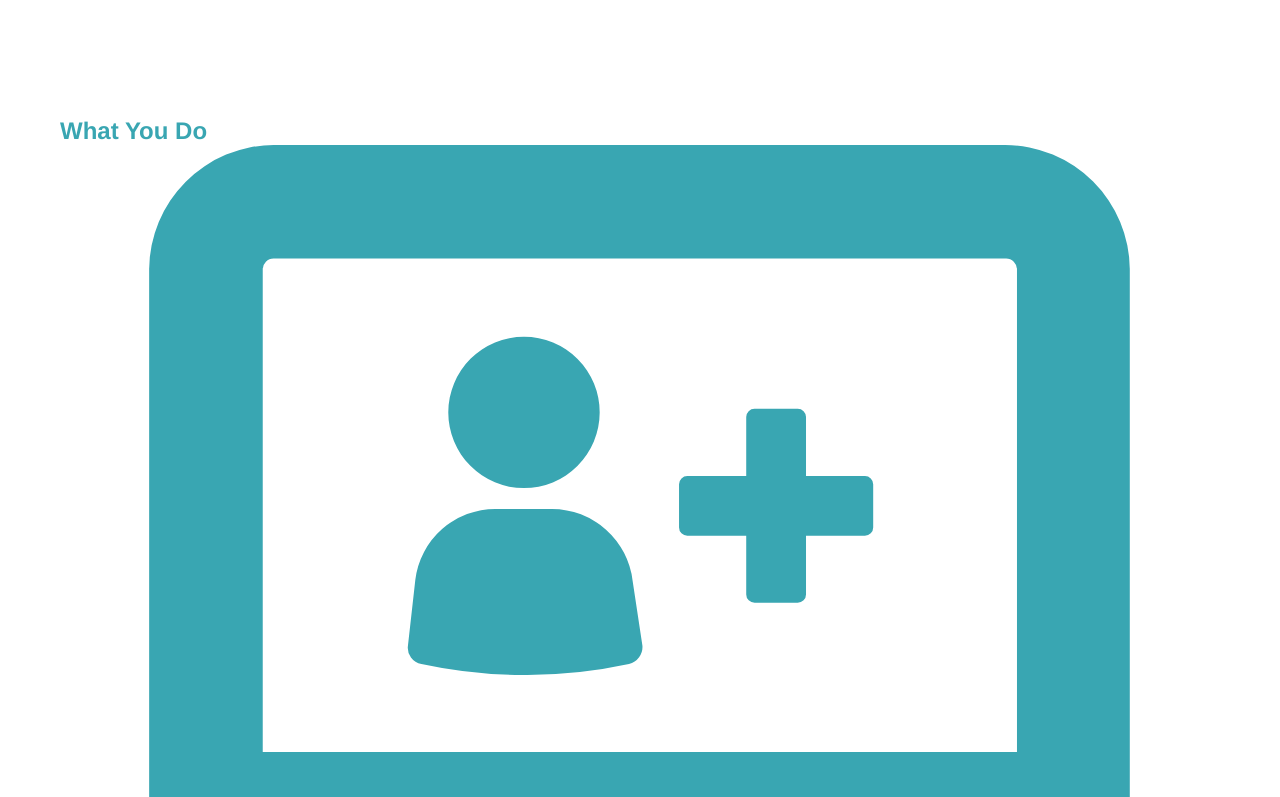
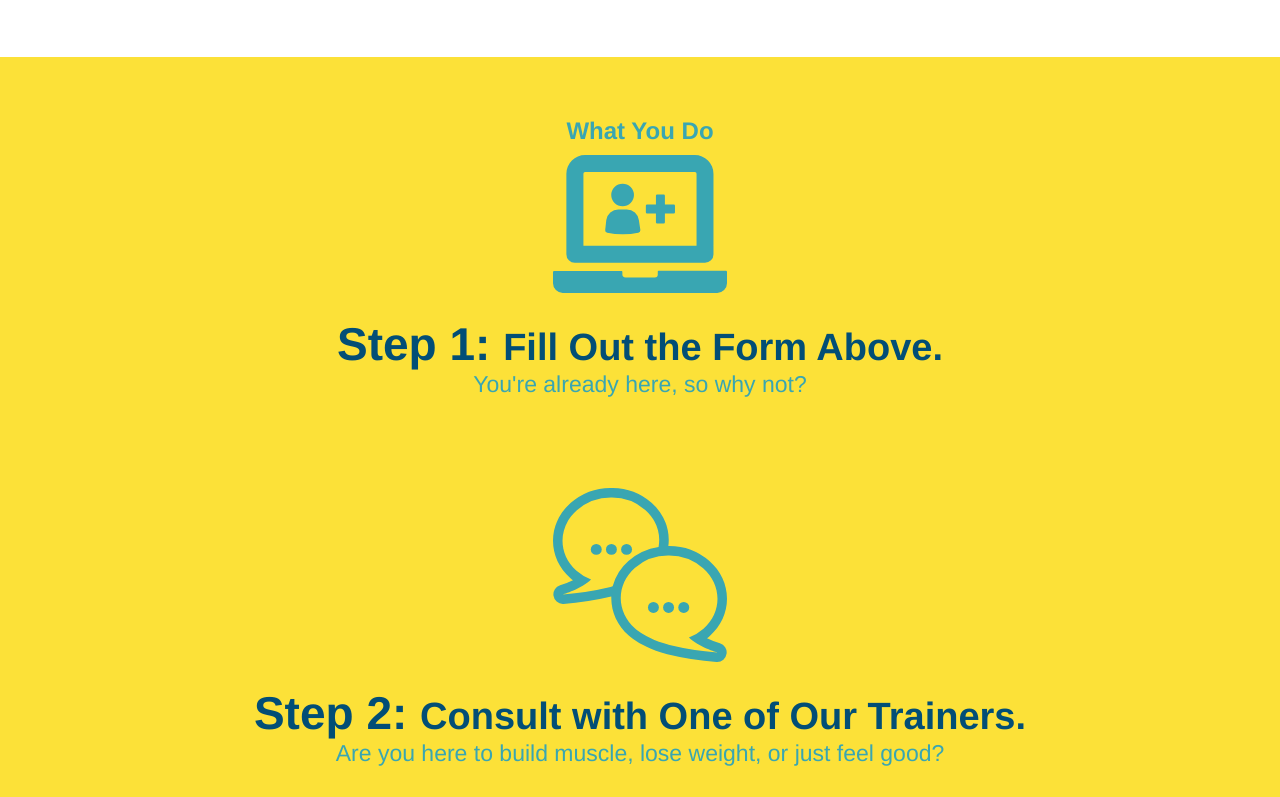
Before and after one commit to Jacee94/run-buddy, a plain HTML site: page index.html in a window 1280 px wide. Shown: the part 1003-1800 px from the top of the page. Drawn offline with Linux system fonts and the light colour scheme.

Commit message:
style what you do section

```diff
--- a/assets/css/style.css
+++ b/assets/css/style.css
@@ -69,6 +69,23 @@ section {
     padding: 60px;
 }
 
+.section-title {
+    font-size: 55px;
+    color: #024e76;
+    margin-bottom: 35px;
+    padding: 0 100px 20px 100px;
+    display: inline-block;
+    border-bottom: 3px solid;
+}
+
+.primary-border {
+    border-color: #fce138;
+}
+
+.secondary-border {
+    border-color: #39a6b2;
+}
+
 .hero {
     background-image: url("../images/hero-bg.jpg");
     height: 600px;
@@ -123,17 +140,6 @@ section {
     text-align: center;
 }
 
-.intro h2 {
-    font-size: 55px;
-    color: #024e76;
-    margin-bottom: 35px;
-    padding: 0 100px 20px 100px;
-    border-bottom: 3px solid;
-    border-color: #fce138;
-    display: inline-block;
-
-}
-
 .intro p {
     line-height: 1.7;
     color: #39a6b2;
@@ -141,3 +147,32 @@ section {
     font-size: 20px;
     margin: 0 auto;
   }
+
+.steps {
+    text-align: center;
+    background: #fce138;
+}
+
+.steps div {
+    margin-bottom: 80px;
+}
+
+.steps img {
+    width: 15%;
+    margin: 10px 0;
+}
+
+.steps h3 {
+    color: #024e76;
+    font-size: 46px;
+    margin-top: 10px;
+}
+
+.steps p {
+    color: #39a6b2;
+    font-size: 23px;
+}
+
+.steps span{
+    font-size: 38px;
+}
--- a/index.html
+++ b/index.html
@@ -71,37 +71,37 @@
 
          <!-- "what we do" section -->
         <section id="what-we-do" class="intro">
-            <h2>What We Do</h2>
+            <h2 class="section-title primary-border">What We Do</h2>
             <p>
                 butcher selfies chambray shabby chic gentrify readymade yr Echo Park XOXO Tumblr normcore Banksy direct trade Blue Bottle chillwave you probably haven't heard of them single-origin coffee Vice fanny pack fixie Odd Future Austin fingerstache pickled twee synth Wes Anderson Thundercats viral bitters flannel meggings narwhal Marfa Schlitz sustainable Intelligentsia umami deep v craft
             </p>
         </section>
 
         <!-- "what you do" sectionion -->
-        <section id="what-you-do">
-            <h2>What You Do</h2>
+        <section id="what-you-do" class="steps">
+            <h2 class="section_title primary-border">What You Do</h2>
 
             <div>
                 <img src="./assets/images/step-1.svg" alt="" />
-                <h3>Step 1: Fill Out the Form Above.</h3>
+                <h3>Step 1: <span>Fill Out the Form Above.</span></h3>
                 <p>You're already here, so why not?</p>
             </div>
 
             <div>
                 <img src="./assets/images/step-2.svg" alt="" />
-                <h3>Step 2: Consult with One of Our Trainers.</h3>
+                <h3>Step 2: <span>Consult with One of Our Trainers.</span></h3>
                 <p>Are you here to build muscle, lose weight, or just feel good?</p>
             </div>
 
             <div>
                 <img src="./assets/images/step-3.svg" alt="" />
-                <h3>Step 3: Get Running.</h3>
+                <h3>Step 3: <span>Get Running.</span></h3>
                 <p>Hit the ground running (literally) once your trainer lays out your plan.</p>
             </div>
 
             <div>
                 <img src="./assets/images/step-4.svg" alt="" />
-                <h3>Step 4: See Results.</h3>
+                <h3>Step 4: <span>See Results.</span></h3>
                 <p>Bi-weekly checkins with your trainer will keep you focused</p>
             </div>
         </section>
```
